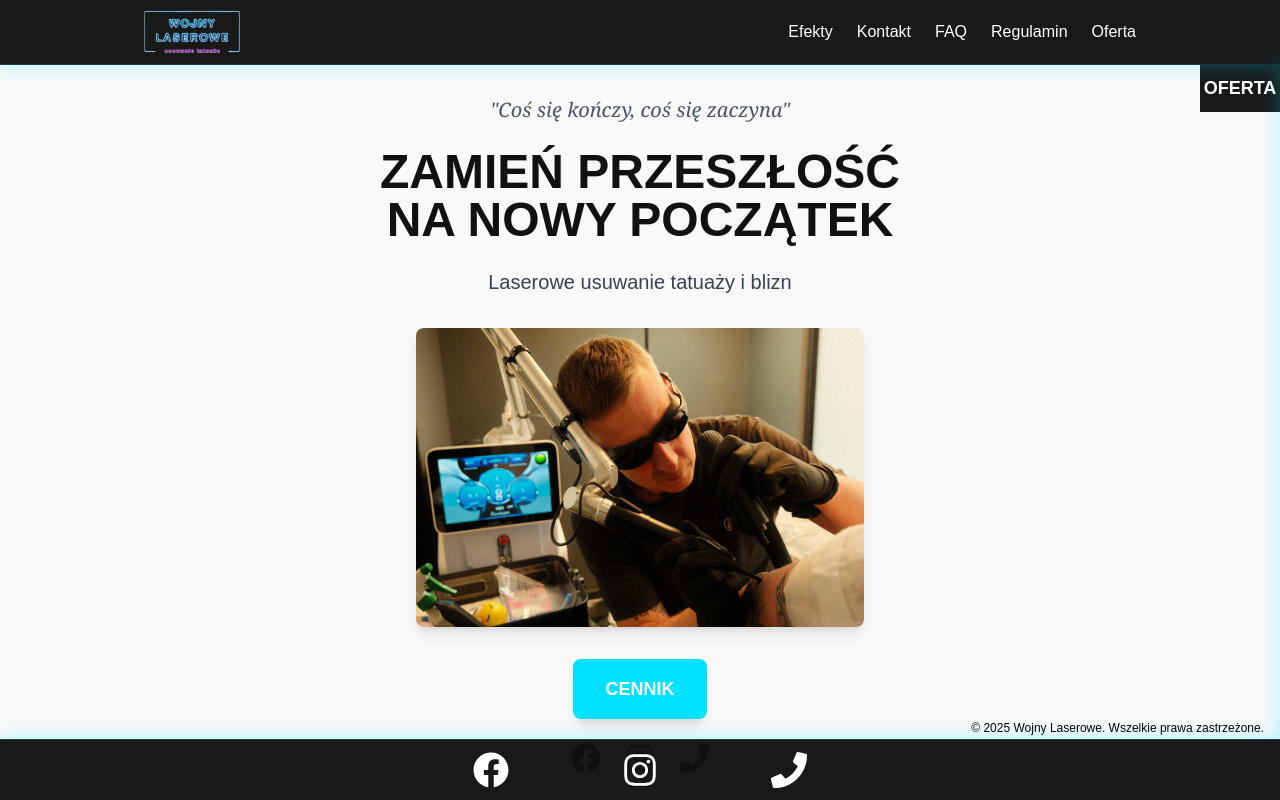
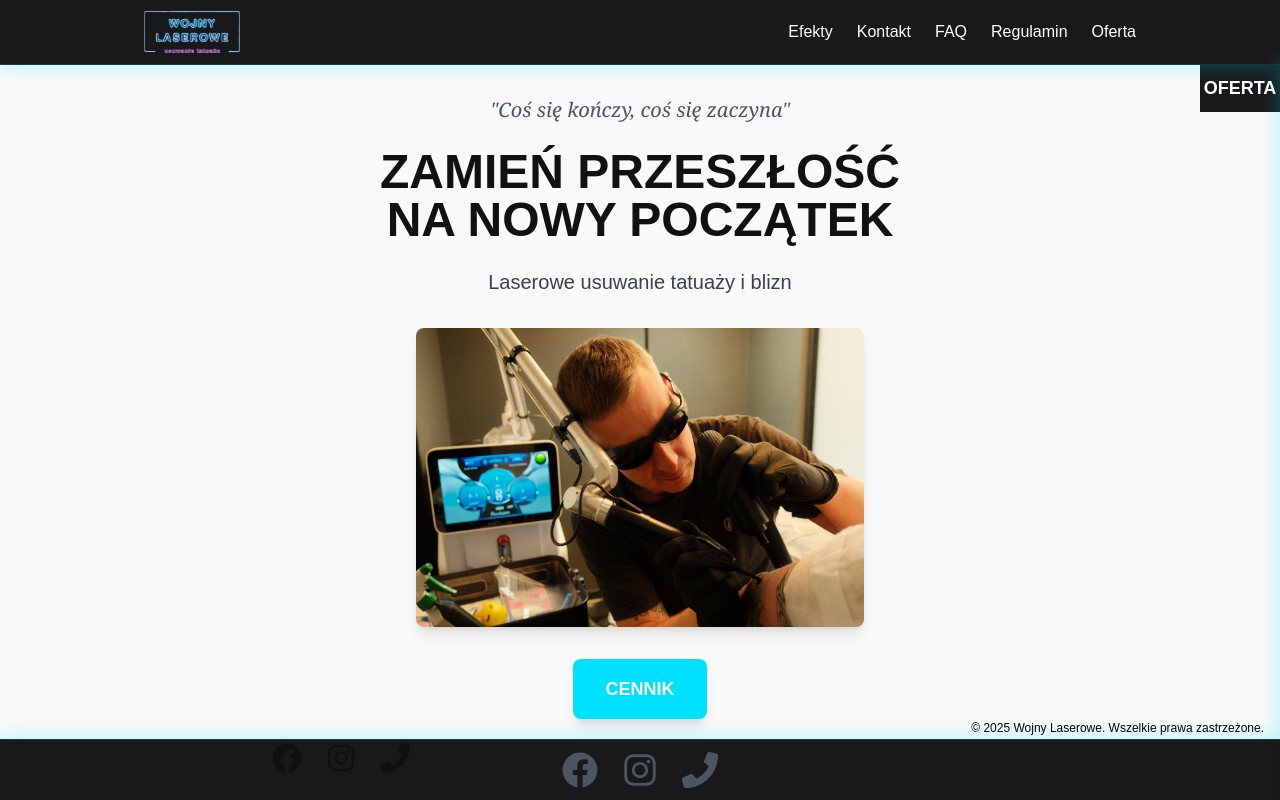
Before and after one commit to MateuszKarpowicz/wojnylaserowe, a Next.js app: page / in a window 1280 px wide. Shown: the top 800 px of the page. Built offline with nearby package versions, Linux system fonts and the light colour scheme.

Commit message:
Refaktoring duplikatów kodu - stworzenie komponentów UI (ErrorMessage, LoadingSpinner, ErrorContainer, SocialMediaIcons) i utility AsyncSimulator, zastąpienie duplikatów we wszystkich komponentach

```diff
--- a/components/ContactForm.js
+++ b/components/ContactForm.js
@@ -1,5 +1,7 @@
 'use client';
 import { useState } from 'react';
+import ErrorMessage from './ui/ErrorMessage';
+import { simulateAsyncOperation } from '../utils/asyncSimulator';
 
 export default function ContactForm({ onSubmit }) {
   const [formData, setFormData] = useState({
@@ -36,8 +38,8 @@ export default function ContactForm({ onSubmit }) {
     setError(null);
 
     try {
-      // Simulate async operation
-      await new Promise(resolve => setTimeout(resolve, 1000));
+      // Use async simulator instead of direct setTimeout
+      await simulateAsyncOperation(1000);
 
       if (onSubmit) {
         await onSubmit(formData);
@@ -65,11 +67,7 @@ export default function ContactForm({ onSubmit }) {
   return (
     <form onSubmit={handleSubmit} className="space-y-4">
       {/* ERROR MESSAGE */}
-      {error && (
-        <div className="bg-red-100 border border-red-400 text-red-700 px-4 py-3 rounded-lg">
-          {error}
-        </div>
-      )}
+      <ErrorMessage error={error} />
 
       {/* IMIĘ I NAZWISKO */}
       <div>
--- a/components/EffectsSection.js
+++ b/components/EffectsSection.js
@@ -2,6 +2,9 @@
 import Image from 'next/image';
 import { useState, useEffect } from 'react';
 import { FaChevronLeft, FaChevronRight } from 'react-icons/fa';
+import LoadingSpinner from './ui/LoadingSpinner';
+import ErrorContainer from './ui/ErrorContainer';
+import { simulateAsyncOperation } from '../utils/asyncSimulator';
 
 export default function EffectsSection() {
   const [currentIndex, setCurrentIndex] = useState(0);
@@ -41,8 +44,8 @@ export default function EffectsSection() {
     const loadEffects = async () => {
       try {
         setIsLoading(true);
-        // Simulate API call
-        await new Promise(resolve => setTimeout(resolve, 800));
+        // Use async simulator instead of direct setTimeout
+        await simulateAsyncOperation(800);
         setIsLoading(false);
       } catch (err) {
         console.error('Error loading effects:', err);
@@ -87,12 +90,7 @@ export default function EffectsSection() {
       <section className="py-8 bg-lightBg">
         <div className="max-w-screen-lg mx-auto px-4">
           <div className="text-center">
-            <div className="loading-container">
-              <div className="loading-spinner">
-                <div className="spinner"></div>
-              </div>
-              <p>Ładowanie efektów...</p>
-            </div>
+            <LoadingSpinner message="Ładowanie efektów..." />
           </div>
         </div>
       </section>
@@ -104,20 +102,10 @@ export default function EffectsSection() {
       <section className="py-8 bg-lightBg">
         <div className="max-w-screen-lg mx-auto px-4">
           <div className="text-center">
-            <div className="error-container">
-              <div className="error-content">
-                <h2>Ups! Nie udało się załadować efektów</h2>
-                <p>{error}</p>
-                <div className="error-actions">
-                  <button
-                    onClick={() => window.location.reload()}
-                    className="retry-button"
-                  >
-                    Spróbuj ponownie
-                  </button>
-                </div>
-              </div>
-            </div>
+            <ErrorContainer
+              error={error}
+              title="Ups! Nie udało się załadować efektów"
+            />
           </div>
         </div>
       </section>
--- a/components/Footer.js
+++ b/components/Footer.js
@@ -1,4 +1,4 @@
-import { FaFacebook, FaInstagram, FaPhone } from 'react-icons/fa';
+import SocialMediaIcons from './ui/SocialMediaIcons';
 
 export default function Footer() {
   return (
@@ -12,29 +12,10 @@ export default function Footer() {
 
       <footer className="fixed bottom-0 left-0 right-0 z-50 bg-darkBg/95 border-t border-neonBlue/20 shadow-[0_0_20px_rgba(0,224,255,0.3)]">
         <div className="max-w-screen-lg mx-auto px-4 py-3 flex flex-col items-center justify-center gap-2">
-        <div className="flex items-center justify-between w-full max-w-md text-textLight">
-          <a
-            href="#"
-            aria-label="Facebook"
-            className="text-4xl hover:text-neonBlue transition-colors duration-300 focus:outline-none focus:ring-2 focus:ring-neonBlue ring-offset-2 ring-offset-darkBg flex-1 flex justify-center"
-          >
-            <FaFacebook />
-          </a>
-          <a
-            href="#"
-            aria-label="Instagram"
-            className="text-4xl hover:text-neonBlue transition-colors duration-300 focus:outline-none focus:ring-2 focus:ring-neonBlue ring-offset-2 ring-offset-darkBg flex-1 flex justify-center"
-          >
-            <FaInstagram />
-          </a>
-          <a
-            href="#"
-            aria-label="Telefon"
-            className="text-4xl hover:text-neonBlue transition-colors duration-300 focus:outline-none focus:ring-2 focus:ring-neonBlue ring-offset-2 ring-offset-darkBg flex-1 flex justify-center"
-          >
-            <FaPhone />
-          </a>
-        </div>
+                <SocialMediaIcons
+                  size="text-4xl"
+                  className="text-textLight hover:text-neonBlue transition-colors duration-300 focus:outline-none focus:ring-2 focus:ring-neonBlue ring-offset-2 ring-offset-darkBg flex-1 flex justify-center"
+                />
       </div>
     </footer>
     </>
--- a/components/HeroSection.js
+++ b/components/HeroSection.js
@@ -1,5 +1,5 @@
 import Image from 'next/image';
-import { FaFacebook, FaInstagram, FaPhone } from 'react-icons/fa';
+import SocialMediaIcons from './ui/SocialMediaIcons';
 
 export default function HeroSection() {
   return (
@@ -53,29 +53,7 @@ export default function HeroSection() {
         </div>
 
         {/* IKONY SOCIAL */}
-        <div className="flex items-center justify-center gap-6">
-          <a
-            href="#"
-            aria-label="Facebook"
-            className="text-3xl text-gray-600 hover:text-neonBlue transition-colors duration-300"
-          >
-            <FaFacebook />
-          </a>
-          <a
-            href="#"
-            aria-label="Instagram"
-            className="text-3xl text-gray-600 hover:text-neonBlue transition-colors duration-300"
-          >
-            <FaInstagram />
-          </a>
-          <a
-            href="#"
-            aria-label="Telefon"
-            className="text-3xl text-gray-600 hover:text-neonBlue transition-colors duration-300"
-          >
-            <FaPhone />
-          </a>
-        </div>
+              <SocialMediaIcons size="text-3xl" />
       </div>
     </section>
   );
--- a/components/OfferSlider.js
+++ b/components/OfferSlider.js
@@ -1,6 +1,8 @@
 'use client';
 import { useState } from 'react';
 import ContactForm from './ContactForm';
+import ErrorMessage from './ui/ErrorMessage';
+import { simulateAsyncOperation } from '../utils/asyncSimulator';
 
 export default function OfferSlider() {
   const [isOpen, setIsOpen] = useState(false);
@@ -37,8 +39,8 @@ export default function OfferSlider() {
     setError(null);
 
     try {
-      // Simulate async operation
-      await new Promise(resolve => setTimeout(resolve, 1500));
+      // Use async simulator instead of direct setTimeout
+      await simulateAsyncOperation(1500);
 
       console.log('Formularz z rozsuwaka wysłany:', formData);
 
@@ -94,11 +96,7 @@ export default function OfferSlider() {
             </div>
 
             {/* ERROR MESSAGE */}
-            {error && (
-              <div className="bg-red-100 border border-red-400 text-red-700 px-4 py-3 rounded-lg mb-6">
-                {error}
-              </div>
-            )}
+            <ErrorMessage error={error} className="mb-6" />
 
             <div className="space-y-3">
               {options.map((option) => (
@@ -136,11 +134,7 @@ export default function OfferSlider() {
             </div>
 
             {/* ERROR MESSAGE */}
-            {error && (
-              <div className="bg-red-100 border border-red-400 text-red-700 px-4 py-3 rounded-lg mb-6">
-                {error}
-              </div>
-            )}
+            <ErrorMessage error={error} className="mb-6" />
 
             <ContactForm onSubmit={handleFormSubmit} />
           </div>
--- /dev/null
+++ b/components/ui/ErrorContainer.js
@@ -0,0 +1,26 @@
+export default function ErrorContainer({
+  error,
+  title = "Ups! Coś poszło nie tak",
+  onRetry = () => window.location.reload(),
+  retryText = "Spróbuj ponownie",
+  className = ""
+}) {
+  if (!error) return null;
+
+  return (
+    <div className={`error-container ${className}`}>
+      <div className="error-content">
+        <h2>{title}</h2>
+        <p>{error}</p>
+        <div className="error-actions">
+          <button
+            onClick={onRetry}
+            className="retry-button"
+          >
+            {retryText}
+          </button>
+        </div>
+      </div>
+    </div>
+  );
+}
--- /dev/null
+++ b/components/ui/ErrorMessage.js
@@ -0,0 +1,9 @@
+export default function ErrorMessage({ error, className = "" }) {
+  if (!error) return null;
+
+  return (
+    <div className={`bg-red-100 border border-red-400 text-red-700 px-4 py-3 rounded-lg ${className}`}>
+      {error}
+    </div>
+  );
+}
--- /dev/null
+++ b/components/ui/LoadingSpinner.js
@@ -0,0 +1,10 @@
+export default function LoadingSpinner({ message = "Ładowanie...", className = "" }) {
+  return (
+    <div className={`loading-container ${className}`}>
+      <div className="loading-spinner">
+        <div className="spinner"></div>
+      </div>
+      <p>{message}</p>
+    </div>
+  );
+}
--- /dev/null
+++ b/components/ui/SocialMediaIcons.js
@@ -0,0 +1,41 @@
+import { FaFacebook, FaInstagram, FaPhone } from 'react-icons/fa';
+
+export default function SocialMediaIcons({
+  size = "text-3xl",
+  className = "",
+  showLabels = false
+}) {
+  const icons = [
+    {
+      icon: FaFacebook,
+      label: "Facebook",
+      href: "#"
+    },
+    {
+      icon: FaInstagram,
+      label: "Instagram",
+      href: "#"
+    },
+    {
+      icon: FaPhone,
+      label: "Telefon",
+      href: "#"
+    }
+  ];
+
+  return (
+    <div className={`flex items-center gap-6 ${className}`}>
+      {icons.map(({ icon: Icon, label, href }) => (
+        <a
+          key={label}
+          href={href}
+          aria-label={label}
+          className={`${size} text-gray-600 hover:text-neonBlue transition-colors duration-300`}
+        >
+          <Icon />
+          {showLabels && <span className="sr-only">{label}</span>}
+        </a>
+      ))}
+    </div>
+  );
+}
--- /dev/null
+++ b/utils/asyncSimulator.js
@@ -0,0 +1,38 @@
+/**
+ * Symuluje async operation z opcjonalnym opóźnieniem
+ * @param {number} delay - opóźnienie w milisekundach (domyślnie 1000ms)
+ * @param {any} mockData - dane do zwrócenia (opcjonalne)
+ * @returns {Promise<any>}
+ */
+export const simulateAsyncOperation = (delay = 1000, mockData = null) => {
+  return new Promise((resolve) => {
+    setTimeout(() => {
+      resolve(mockData);
+    }, delay);
+  });
+};
+
+/**
+ * Symuluje async operation z możliwością błędu
+ * @param {number} delay - opóźnienie w milisekundach
+ * @param {number} errorChance - szansa na błąd (0-1, domyślnie 0)
+ * @param {any} mockData - dane do zwrócenia przy sukcesie
+ * @param {string} errorMessage - komunikat błędu
+ * @returns {Promise<any>}
+ */
+export const simulateAsyncOperationWithError = (
+  delay = 1000,
+  errorChance = 0,
+  mockData = null,
+  errorMessage = "Wystąpił błąd podczas operacji"
+) => {
+  return new Promise((resolve, reject) => {
+    setTimeout(() => {
+      if (Math.random() < errorChance) {
+        reject(new Error(errorMessage));
+      } else {
+        resolve(mockData);
+      }
+    }, delay);
+  });
+};
```
Also changed, not shown: components/ContactSection.js (+8 -31 lines), components/TestimonialsSection.js (+10 -22 lines).
